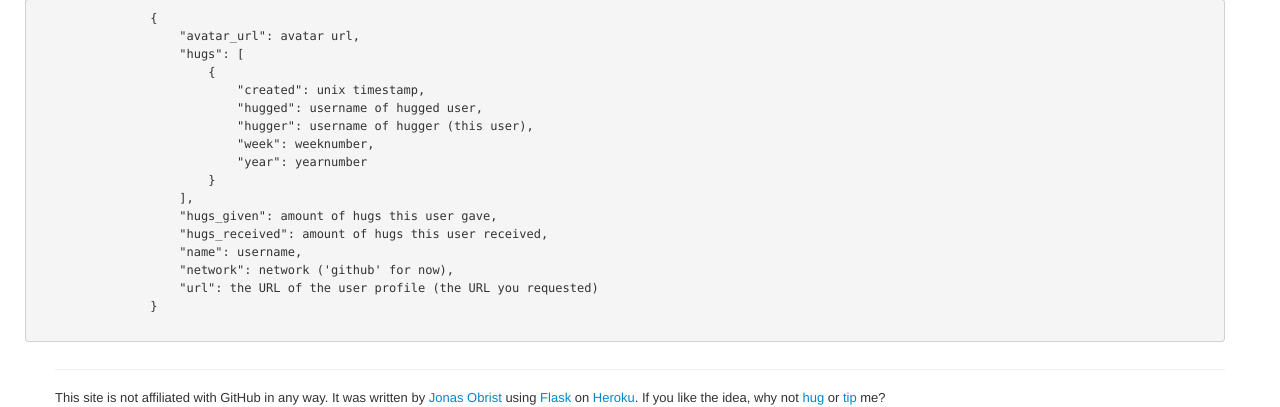
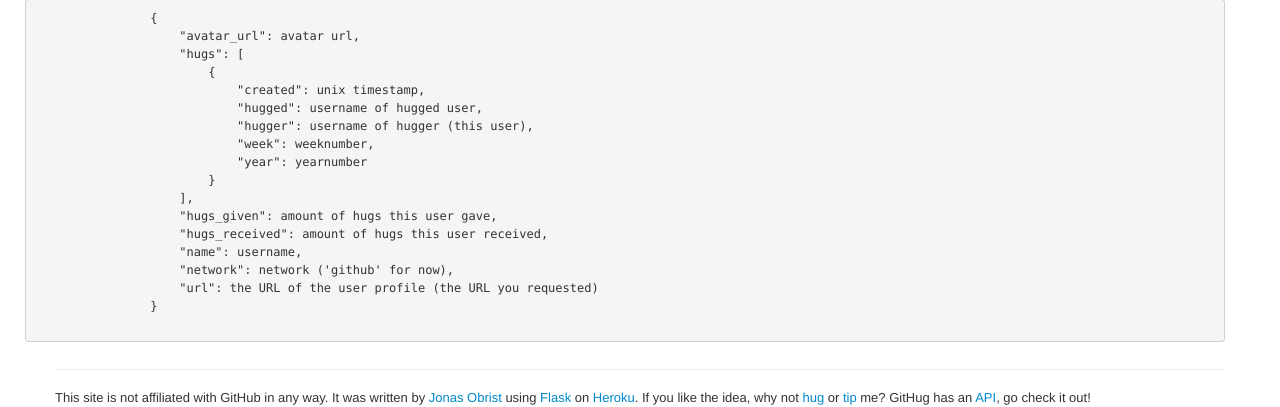
Before and after one commit to ojii/githug, a Flask app: page /api/ in a window 1280 px wide. Shown: the part 665-1072 px from the top of the page. Run offline with Flask 2, Linux system fonts and the light colour scheme; parts of the project's set-up code (start-up, migrations or seed data) failed here and were passed over.

Commit message:
link to API

```diff
--- a/templates/base.html
+++ b/templates/base.html
@@ -44,6 +44,7 @@
         This site is not affiliated with GitHub in any way. It was written by <a href="https://github.com/ojii">Jonas Obrist</a>
         using <a href="http://flask.pocoo.org">Flask</a> on <a href="http://www.heroku.com">Heroku</a>. If you like the idea,
         why not <a href="http://githug.herokuapp.com/hug/github/ojii/">hug</a> or <a href="https://www.gittip.com/ojii/">tip</a> me?
+        GitHug has an <a href="{{ url_for('api') }}">API</a>, go check it out!
     </footer>
 </div>
 {% if ANALYTICS_ID %}<script type="text/javascript">var _gaq = _gaq || [];_gaq.push(['_setAccount', '{{ ANALYTICS_ID }}']);_gaq.push(['_trackPageview']);(function() {var ga = document.createElement('script'); ga.type = 'text/javascript'; ga.async = true;ga.src = ('https:' == document.location.protocol ? 'https://ssl' : 'http://www') + '.google-analytics.com/ga.js';var s = document.getElementsByTagName('script')[0]; s.parentNode.insertBefore(ga, s);})();</script>{% endif %}
```
